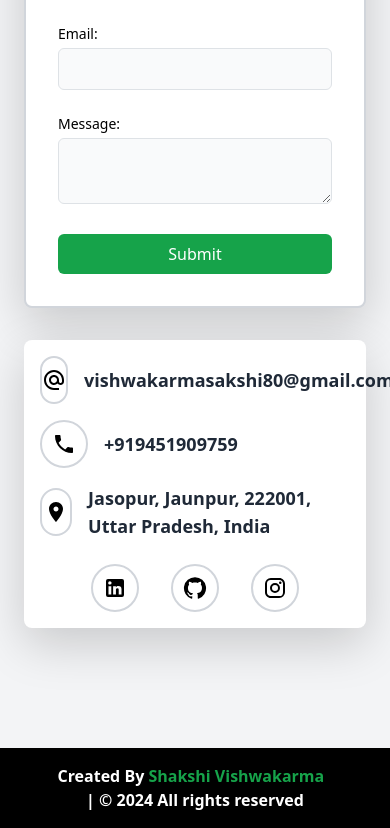
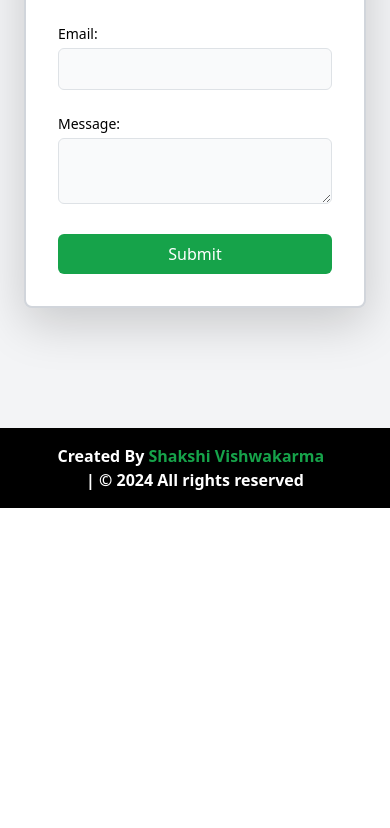
Before and after one commit to Shakshi94/portfolio, a React (Vite) app: page / in a window 390 px wide. Shown: the part 7471-8299 px from the top of the page. After the commit the page ends 7979 px from the top, so only its background shows below. Built offline with nearby package versions, Linux system fonts and the light colour scheme.

Commit message:
changes in contactform.jsx

```diff
--- a/src/components/Contactform.jsx
+++ b/src/components/Contactform.jsx
@@ -186,7 +186,7 @@ function Contact() {
         </div>
 
         {/* Address Section */}
-        <div className="bg-white text-gray-800 p-3 md:p-14  shadow-lg rounded-lg w-full md:w-2/5 mt-8 md:mt-0 md:ml-8">
+        <div className="bg-white text-gray-800 p-14  shadow-lg rounded-lg w-full md:w-2/5 mt-8 md:mt-0 md:ml-8 hidden lg:block">
           <div className="space-y-4">
 
             <div className="flex items-center">
@@ -205,7 +205,7 @@ function Contact() {
               <span className='text-lg font-bold text-gray-800'>+919451909759</span>
             </div>
             <div className="flex items-center">
-              <div className="rounded-full w-12 h-12 border-2 border-gray-300 flex items-center justify-center socialMedia-contact mr-4">
+              <div className="rounded-full w-14 h-12 border-2 border-gray-300 flex items-center justify-center socialMedia-contact mr-4">
                 <LocationOnIcon className="text-black" />
               </div>
               <span className='text-lg font-bold text-gray-800'>Jasopur, Jaunpur, 222001, Uttar Pradesh, India</span>
```
